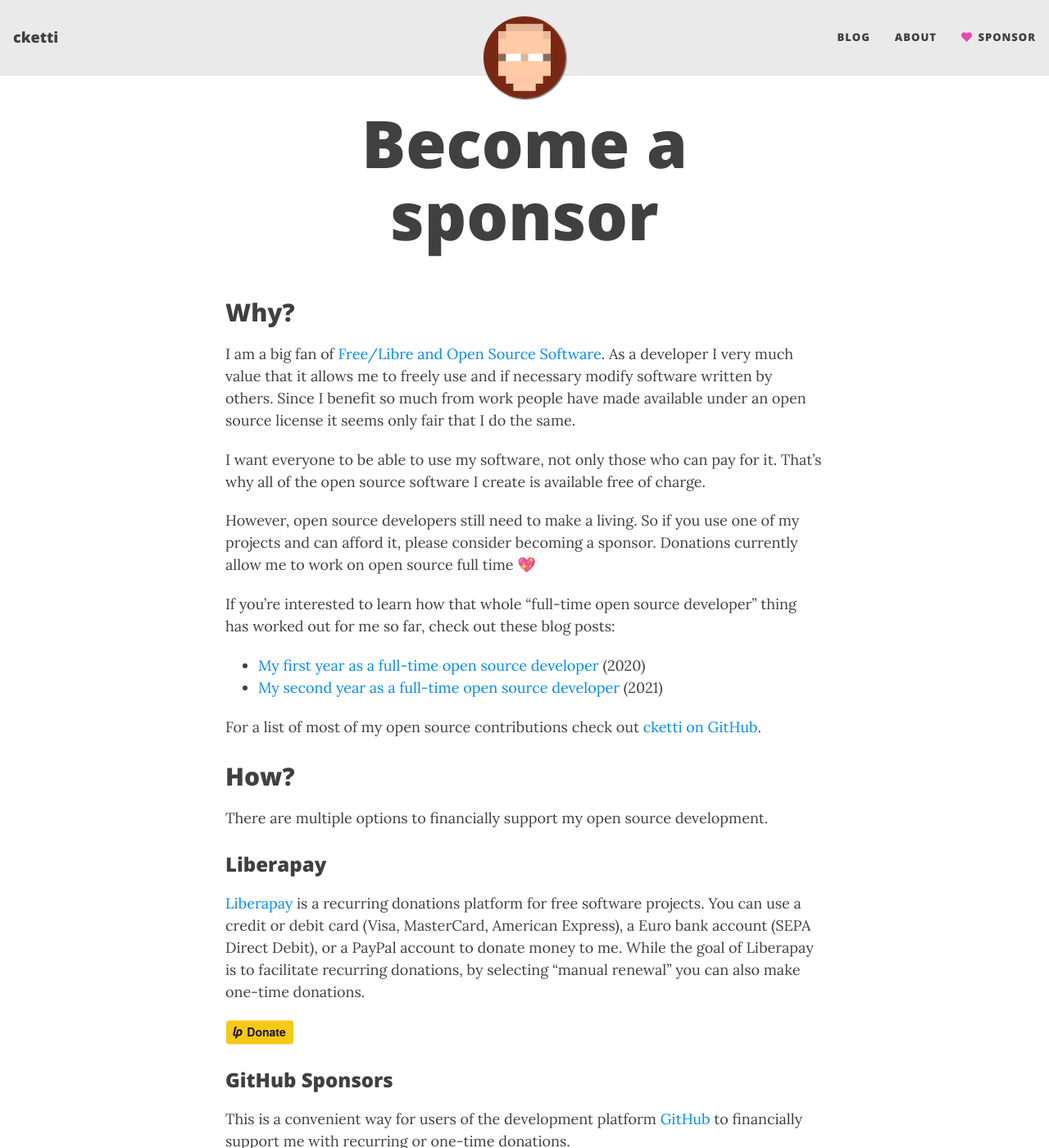
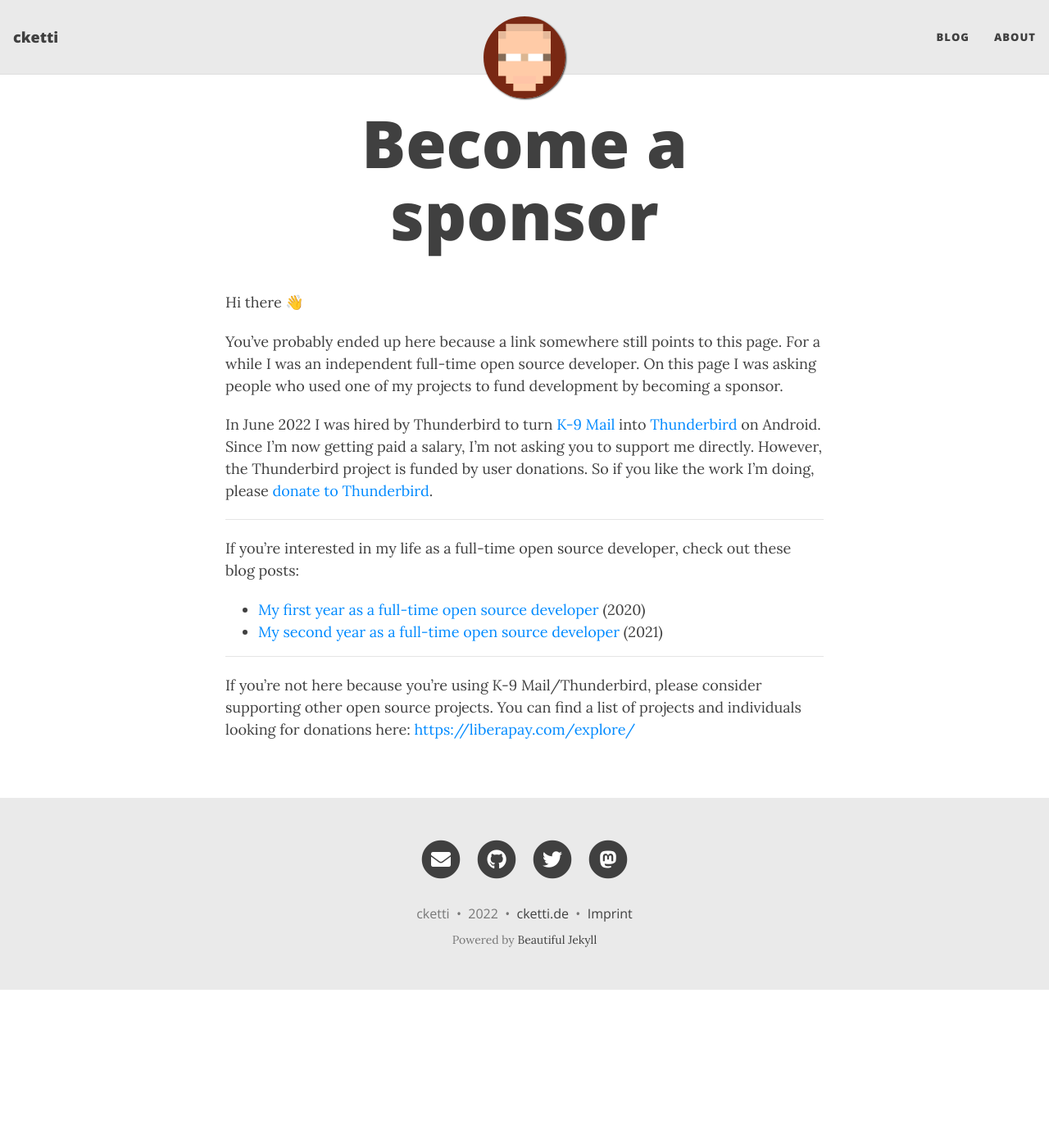
Before and after one commit to cketti/cketti.de, a Jekyll site: the page built from sponsor.md, in a window 1280 px wide and 1400 px high. Shown: the whole window at 82% size. Built offline with Jekyll 4.4.1, drawn with Linux system fonts in a browser that asks for light colours; some of the changed text lies outside the part shown.

Commit message:
Update and hide sponsor page

```diff
--- a/_config.yml
+++ b/_config.yml
@@ -12,7 +12,6 @@
 navbar-links:
   Blog: "/"
   About: "about"
-  Sponsor: "sponsor"
 
 avatar: "/img/cketti.png"
 
--- a/sponsor.md
+++ b/sponsor.md
@@ -1,78 +1,20 @@
 ---
 layout: page
 title: Become a sponsor
-meta-description: Support cketti's open source development
 ---
 
-## Why?
+Hi there 👋
 
-I am a big fan of [Free/Libre and Open Source Software](https://en.wikipedia.org/wiki/Free_and_open-source_software).
-As a developer I very much value that it allows me to freely use and if necessary modify software written by others.
-Since I benefit so much from work people have made available under an open source license it seems only fair that I do
-the same.
+You've probably ended up here because a link somewhere still points to this page. For a while I was an independent full-time open source developer. On this page I was asking people who used one of my projects to fund development by becoming a sponsor.
 
-I want everyone to be able to use my software, not only those who can pay for it. That's why all of the open source
-software I create is available free of charge.
+In June 2022 I was hired by Thunderbird to turn [K-9 Mail](https://k9mail.app/) into [Thunderbird](https://thunderbird.net/) on Android. Since I'm now getting paid a salary, I'm not asking you to support me directly. However, the Thunderbird project is funded by user donations. So if you like the work I'm doing, please [donate to Thunderbird](https://mzla.link/k9-give).
 
-However, open source developers still need to make a living. So if you use one of my projects and can afford it, please
-consider becoming a sponsor. Donations currently allow me to work on open source full time 💖
+---
 
-If you're interested to learn how that whole "full-time open source developer" thing has worked out for me so far, check out these blog posts:
+If you're interested in my life as a full-time open source developer, check out these blog posts:
 * [My first year as a full-time open source developer](https://cketti.de/2021/01/14/my-first-year-as-a-full-time-open-source-developer/) (2020)
 * [My second year as a full-time open source developer](https://cketti.de/2022/01/22/my-second-year-as-a-full-time-open-source-developer/) (2021)
 
-For a list of most of my open source contributions check out [cketti on GitHub](https://github.com/cketti).
+---
 
-## How?
-
-There are multiple options to financially support my open source development.
-
-### Liberapay
-
-[Liberapay](https://liberapay.com/) is a recurring donations platform for free software projects. You can use a
-credit or debit card (Visa, MasterCard, American Express), a Euro bank account (SEPA Direct Debit), or a PayPal account
-to donate money to me. While the goal of Liberapay is to facilitate recurring donations, by selecting
-"manual renewal" you can also make one-time donations.
-
-<p>
-<a href="https://liberapay.com/cketti/donate"><img alt="Donate using Liberapay" src="/img/liberapay_donate_button.svg"></a>
-</p>
-
-### GitHub Sponsors
-
-This is a convenient way for users of the development platform [GitHub](https://github.com/) to financially support me
-with recurring or one-time donations.
-
-<p>
-<iframe src="https://github.com/sponsors/cketti/button" title="Sponsor cketti" height="35" width="116" style="border: 0;"></iframe>
-</p>
-
-
-### PayPal
-
-If you don't want to create a Liberapay account, you can give money using PayPal directly. Supports both one-time and
-monthly donations.
-
-<p>
-<form action="https://www.paypal.com/donate" method="post" target="_top">
-<input type="hidden" name="hosted_button_id" value="L2S95PDJ6GSMJ" />
-<input type="image" src="/img/paypal_donate_button.gif" border="0" name="submit" title="PayPal - The safer, easier way to pay online!" alt="Donate with PayPal button" />
-</form>
-</p>
-
-### Bank transfer
-
-For [SEPA](https://en.wikipedia.org/wiki/Single_Euro_Payments_Area) transfers use the following information:
-
-{:.no-border}
-|IBAN:|DE69 4306 0967 7017 5834 01|
-|BIC:|GENODEM1GLS|
-|Name of benificiary:|Christian Ketterer|
-|Reference:|Open Source Development|
-
-<p></p>
-
-----
-
-If you want to donate to the [K-9 Mail](https://k9mail.app/) project in particular, you can do so via
-[K-9 Mail's Liberapay page](https://liberapay.com/k9mail).
+If you're not here because you're using K-9 Mail/Thunderbird, please consider supporting other open source projects. You can find a list of projects and individuals looking for donations here: [https://liberapay.com/explore/](https://liberapay.com/explore/)
```
